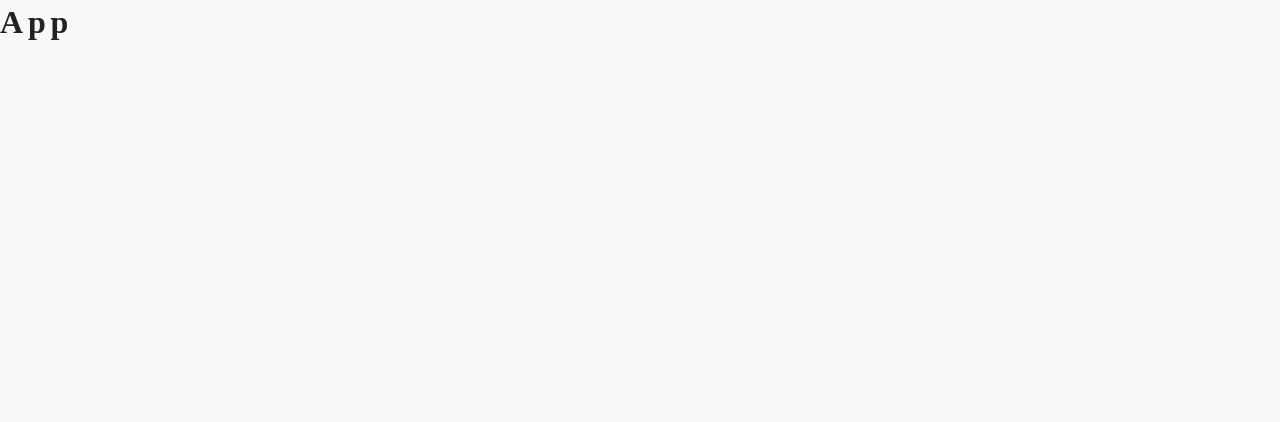
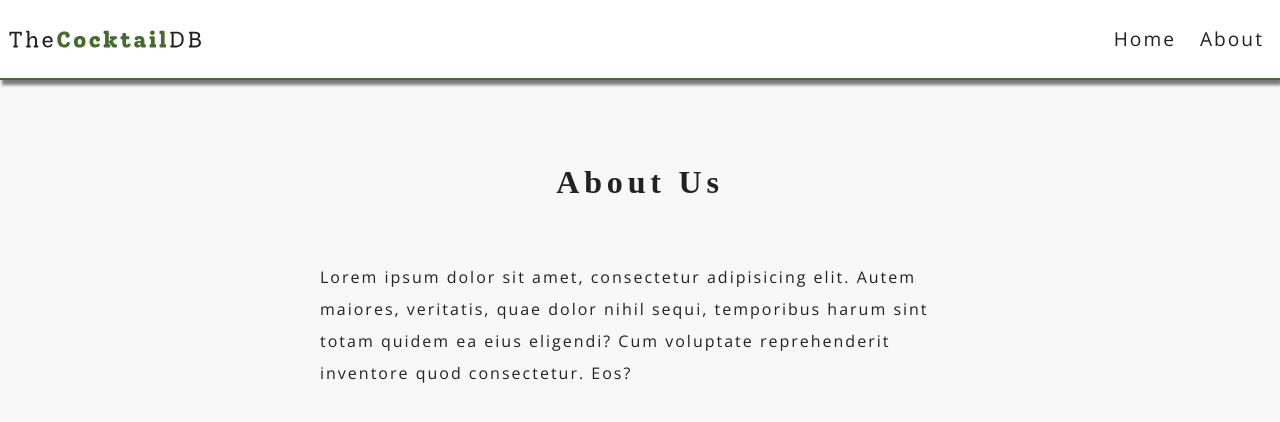
Before and after one commit to jojowabbit/react-cocktaildb-app, a React (Create React App) app: page /about in a window 1280 px wide. Shown: the top 422 px of the page. Built offline with nearby package versions, Linux system fonts and the light colour scheme; a web font is replaced by a local one.

Commit message:
router,pages visual & state setup

```diff
--- a/src/App.js
+++ b/src/App.js
@@ -1,9 +1,23 @@
 import React from "react";
+import { BrowserRouter as Router, Switch, Route } from "react-router-dom";
 
+// Pages
+import Home from "./pages/Home";
+import About from "./pages/About";
+import SingleCocktail from "./pages/SingleCocktail";
+import Error from "./pages/Error";
+// Nav
+import Nav from "./components/Nav";
 export default function App() {
   return (
-    <>
-      <h1>App</h1>
-    </>
+    <Router>
+      <Nav />
+      <Switch>
+        <Route path="/" exact component={Home} />
+        <Route path="/about" exact component={About} />
+        <Route path="/cocktail/:id" exact component={SingleCocktail} />
+        <Route path="*" component={Error} />
+      </Switch>
+    </Router>
   );
 }
--- a/src/components/Nav.js
+++ b/src/components/Nav.js
@@ -1,7 +1,24 @@
 import React from "react";
+import { Link } from "react-router-dom";
+
+import logo from "../logo.svg";
 
 const Nav = () => {
-  return <h1>Nav</h1>;
+  return (
+    <nav className="navbar">
+      <div className="nav-center">
+        <img src={logo} alt="logo" className="logo" />
+      </div>
+      <ul className="nav-links">
+        <li>
+          <Link to="/">Home</Link>
+        </li>
+        <li>
+          <Link to="/about">About</Link>
+        </li>
+      </ul>
+    </nav>
+  );
 };
 
 export default Nav;
--- a/src/pages/About.js
+++ b/src/pages/About.js
@@ -1,5 +1,15 @@
 import React from "react";
 
 export default function About() {
-  return <h1>About</h1>;
+  return (
+    <section className="section about-section">
+      <h1 className="section-title">About Us</h1>
+      <p>
+        Lorem ipsum dolor sit amet, consectetur adipisicing elit. Autem maiores,
+        veritatis, quae dolor nihil sequi, temporibus harum sint totam quidem ea
+        eius eligendi? Cum voluptate reprehenderit inventore quod consectetur.
+        Eos?
+      </p>
+    </section>
+  );
 }
--- a/src/pages/Error.js
+++ b/src/pages/Error.js
@@ -1,5 +1,15 @@
 import React from "react";
+import { Link } from "react-router-dom";
 
 export default function Error() {
-  return <h1>Error</h1>;
+  return (
+    <section className="section error-page">
+      <div className="error-container">
+        <h1>404 content not found</h1>
+        <Link to="/" className="btn-primary">
+          home
+        </Link>
+      </div>
+    </section>
+  );
 }
--- a/src/pages/Home.js
+++ b/src/pages/Home.js
@@ -1,5 +1,16 @@
-import React from "react";
+import React, { useState } from "react";
+
+import SearchForm from "../components/SearchForm";
+import CocktailList from "../components/CocktailList";
 
 export default function Home() {
-  return <h1>Home</h1>;
+  const [loading, setLoading] = useState(false);
+  const [searchTerm, setSearchTerm] = useState("");
+  const [cocktails, setCocktails] = useState([]);
+  return (
+    <main>
+      <SearchForm searchTerm={searchTerm} />
+      <CocktailList cocktails={cocktails} />
+    </main>
+  );
 }
--- a/src/pages/SingleCocktail.js
+++ b/src/pages/SingleCocktail.js
@@ -1,5 +1,8 @@
 import React from "react";
+import { useParams } from "react-router-dom";
 
 export default function SingleCocktail() {
-  return <h1>SingleCocktail</h1>;
+  const { id } = useParams();
+
+  return <h1>SingleCocktail Page id : {id}</h1>;
 }
```
Also changed, not shown: 1 other file (tests, documents, lock files or other folders).
